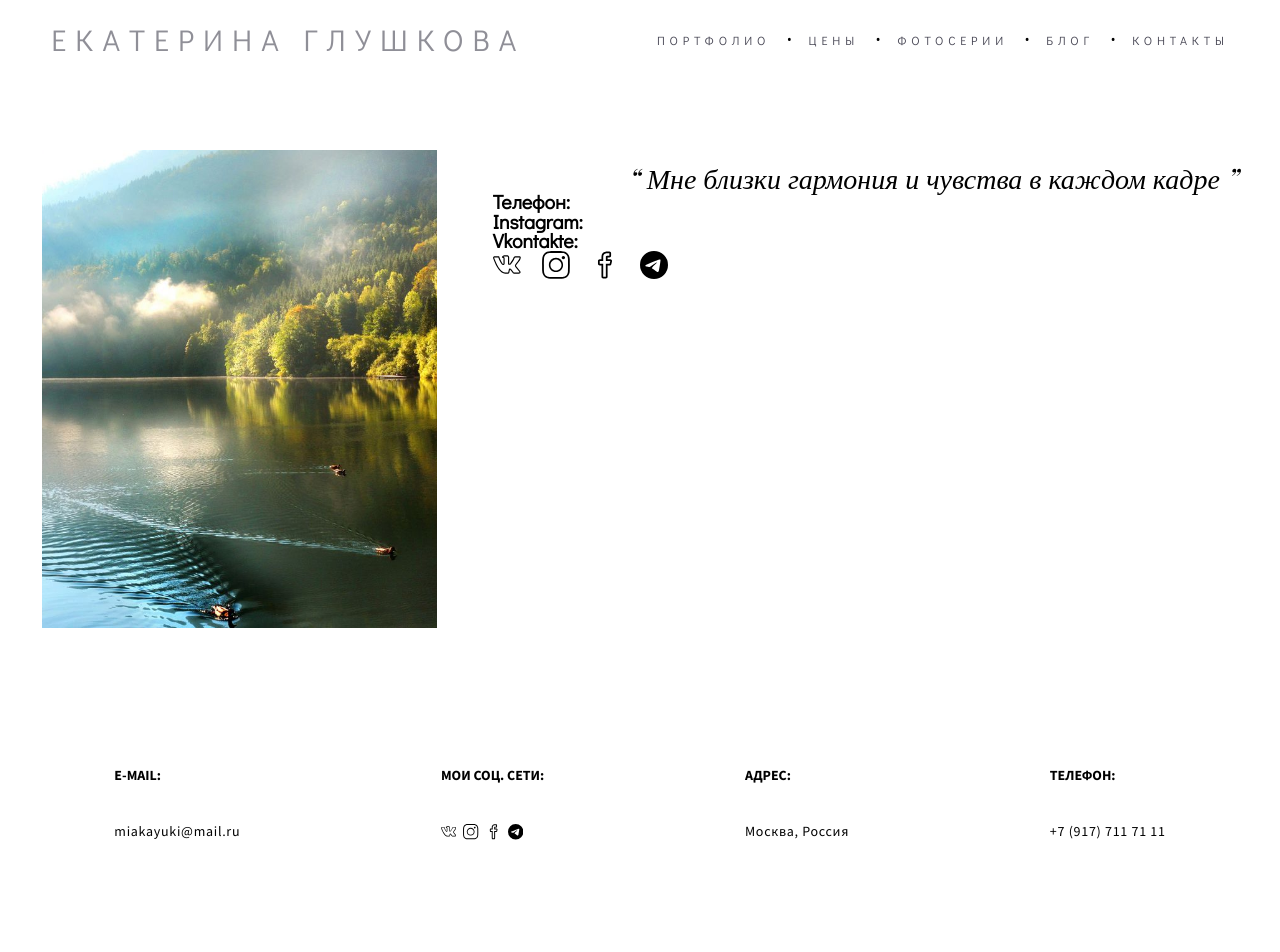
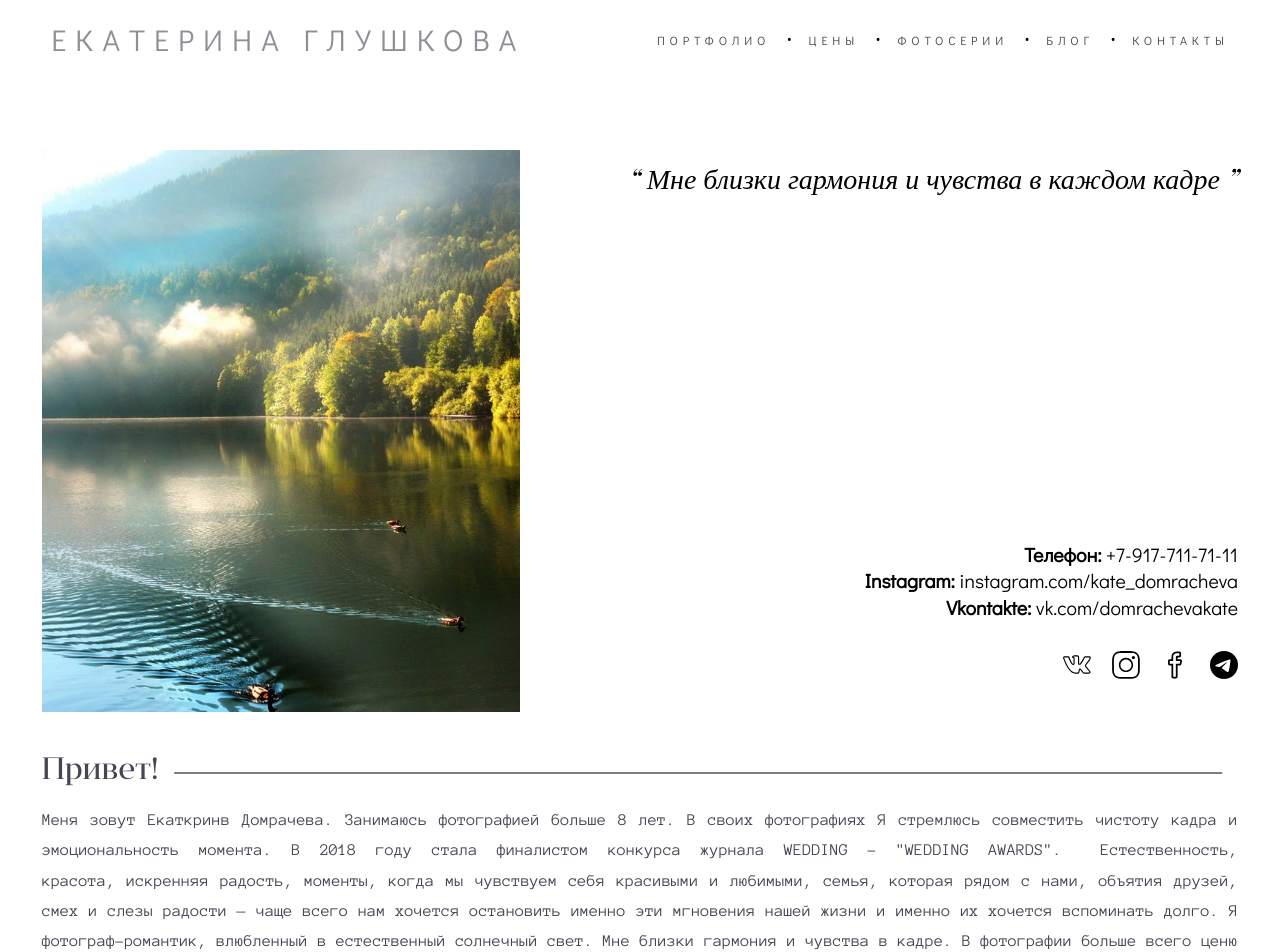
Before and after one commit to Akulllvlllad/glushkova-next-frontend, a Next.js app: page /contacts in a window 1280 px wide. Shown: the top 952 px of the page. Before the commit the page ends 912 px from the top, so only its background shows below. Built offline with nearby package versions, Linux system fonts and the light colour scheme; a web font is replaced by a local one.

Commit message:
add essay

```diff
--- a/app/assets/scss/components/contacts.scss
+++ b/app/assets/scss/components/contacts.scss
@@ -1,3 +1,10 @@
+$--NEXT-screen__PC: 1200px;
+$--NEXT-screen__microPC: 992px;
+$--NEXT-screen__Tablet: 768px;
+$--NEXT-screen__phone: 480px;
+$--NEXT-screen__iphone5: 320px;
+
+
 .Contacts {
 	&__container {
 	}
@@ -8,18 +15,27 @@
 
 .me {
 	display: flex;
+	flex-wrap: wrap;
 
 	&__img {
-		flex-basis: 33%;
+		flex-basis: 40%;
 		position: relative;
-		padding-bottom: 40%;
+		padding-bottom: 47%;
+
 	}
 
 	&__body {
-		flex-basis: 67%;
+		flex-basis: 60%;
 		padding: 1rem 0 2rem 4rem;
+		display: flex;
+		flex-direction: column;
+		justify-content: space-between;
 	}
-
+	&__contacts{
+		display: flex;
+		flex-direction: column;
+		gap: 2.4rem;
+	}
 	&__quote {
 		text-align: end;
 		width: 100%;
@@ -38,7 +54,22 @@
 
 .links__me {
 	gap: 1.5rem;
+	justify-content: end;
 	a {
 		font-size: 2rem;
 	}
 }
+// media < =======================
+@media(max-width: $--NEXT-screen__Tablet) {
+	.me{
+		&__img{
+			flex-basis: 100%;
+			padding-bottom: 100%;
+		}
+		&__body{
+			flex-basis: 100%;
+			padding: 1rem 0;
+			height: 20rem;
+		}
+	}
+}
--- a/app/components/panel-link/PanelLinks.tsx
+++ /dev/null
@@ -1,17 +0,0 @@
-import React from 'react'
-import styles  from './PanelLinks.module.scss'
-export const PanelLinks = () => {
-	return (
-		<ul className={styles.root}>
-			<li>
-				<strong>Телефон: </strong>
-			</li>
-			<li>
-				<strong>Instagram: </strong>
-			</li>
-			<li>
-				<strong>Vkontakte: </strong>
-			</li>
-		</ul>
-	)
-}
--- /dev/null
+++ b/app/components/ui/essay/Essay.module.scss
@@ -0,0 +1,41 @@
+@import '../../../assets/scss/lib/globals.scss';
+.root{
+	padding: 3rem 0;
+}
+.title {
+	display: flex;
+	font-family: Anglecia;
+	letter-spacing: 0em;
+	word-wrap: break-word;
+	line-height: 1.2em;
+	font-size: 2.2rem;
+	margin-bottom: 1rem;
+	color: $--NEXT-logo__font-color;
+}
+
+.line {
+	position: relative;
+	height: 100%;
+	width: 100%;
+
+	color: rgba(0, 0, 0, 0);
+	span {
+		position: absolute;
+		left: 50%;
+		top: 50%;
+		background-color: black;
+		height: 1px;
+		width: 97%;
+		transform: translate(-50%, -50%);
+	}
+}
+
+.text {
+	color: $--NEXT-logo__font-color;
+	font-family: 'Anonymous Pro', monospace;
+	font-size: 1.2rem;
+	letter-spacing: 0em;
+	text-align: justify;
+	word-wrap: break-word;
+	line-height: 1.8;
+}
--- /dev/null
+++ b/app/components/ui/essay/Essay.tsx
@@ -0,0 +1,23 @@
+import  { FC } from 'react'
+import styles from './Essay.module.scss'
+type EssayProps = {
+	description: {
+		title: string
+		text: string
+	}
+}
+
+
+export const Essay: FC<EssayProps> = ({ description }) => {
+	return (
+		<div className={styles.root}>
+			<h2 className={styles.title}>
+				{description.title}
+				<p className={styles.line}>/
+					<span></span>
+				</p>
+			</h2>
+			<p className={styles.text}>{description.text}</p>
+		</div>
+	)
+}
--- /dev/null
+++ b/app/components/ui/form/Form.tsx
@@ -0,0 +1,5 @@
+import React from 'react'
+
+export const Form = () => {
+	return <form>asda</form>
+}
--- /dev/null
+++ b/app/components/ui/panel-link/FastLinks.tsx
@@ -0,0 +1,31 @@
+import React, { FC } from 'react'
+import styles  from './PanelLinks.module.scss'
+
+
+type FastLinksProps = {
+	links: {
+		instagram: string
+		vk: string
+		phone: string
+	}
+}
+
+export const FastLinks: FC<FastLinksProps> = ({ links }) => {
+	const { instagram, vk, phone} = links
+	return (
+		<ul className={styles.root}>
+			<li>
+				<strong>Телефон: </strong>
+				{phone}
+			</li>
+			<li>
+				<strong>Instagram: </strong>
+				{instagram}
+			</li>
+			<li>
+				<strong>Vkontakte: </strong>
+				{vk}
+			</li>
+		</ul>
+	)
+}
--- a/app/components/panel-link/PanelLinks.module.scss
+++ b/app/components/ui/panel-link/PanelLinks.module.scss
@@ -3,6 +3,10 @@
 .root{
 	font-family: didact gothic, serif;
 	font-size: 1.4rem;
+	text-align: end;
+	display: flex;
+	flex-direction: column;
+	gap: 0.5rem;
 	strong{
 
 	}
--- a/pages/_document.tsx
+++ b/pages/_document.tsx
@@ -20,7 +20,7 @@ export default function Document() {
 				></link>
 
 				<link href="https://fonts.googleapis.com/css2?family=Playfair+Display:ital@0;1&display=swap" rel="stylesheet"></link>
-
+				<link href="https://fonts.googleapis.com/css2?family=Anonymous+Pro&display=swap" rel="stylesheet"></link>
 				<meta name='theme-color' content='#CD313A' />
 
 				<meta name='msapplication-navbutton-color' content='#CD313A' />
--- a/pages/contacts.tsx
+++ b/pages/contacts.tsx
@@ -3,17 +3,23 @@ import { Section } from '../app/components/ui/section'
 import Image from 'next/image'
 import img1 from '../app/assets/image/look.com.ua-119261.jpg'
 import { LinksPanel } from '../app/components/ui/linksPanel/LinksPanel'
-import { PanelLinks } from '../app/components/panel-link/PanelLinks'
-
-
+import { FastLinks } from '../app/components/ui/panel-link/FastLinks'
+import { Essay } from '../app/components/ui/essay/Essay'
+import { Form } from '../app/components/ui/form/form'
 
 const me = {
 	image: img1,
 	quote: 'Мне близки гармония и чувства в каждом кадре',
+	fastLinks: {
 		instagram: 'instagram.com/kate_domracheva',
 		vk: 'vk.com/domrachevakate',
 		phone: '+7-917-711-71-11',
-	description: '',
+	},
+
+	description: {
+		title: 'Привет!',
+		text: 'Меня зовут Екаткринв Домрачева. Занимаюсь фотографией больше 8 лет. В своих фотографиях Я стремлюсь совместить чистоту кадра и эмоциональность момента. В 2018 году стала финалистом конкурса журнала WEDDING  - "WEDDING AWARDS".  Естественность, красота, искренняя радость, моменты, когда мы чувствуем себя красивыми и любимыми, семья, которая рядом с нами, объятия друзей, смех и слезы радости — чаще всего нам хочется остановить именно эти мгновения нашей жизни и именно их хочется вспоминать долго. Я фотограф-романтик, влюбленный в естественный солнечный свет. Мне близки гармония и чувства в кадре. В фотографии больше всего ценю воздух, естественность и красивые детали. Люблю видеть в кадре счастливых и гармоничных людей, их доброту, красоту, чувственность и нежность.  Если Вы разделяете мои представления и Вам нравятся мои фотографии, то Я с радостью помогу сохранить в памяти Ваш неповторимый день! '
+	}
 }
 
 const links = [
@@ -39,17 +45,19 @@ export default function Contacts() {
 					<div className='me__body'>
 						<p className='me__quote'>
 							<em>{me.quote}</em>
-
-
 						</p>
 
-						<PanelLinks />
-
+						<div className='me__contacts'>
+							<FastLinks links={me.fastLinks} />
 							<LinksPanel links={links} prefix={'_me'} />
 						</div>
 					</div>
-				<div className='essay'></div>
-				<form></form>
+				</div>
+				<div className='me__'>
+					<Essay description={me.description} />
+					<Form />
+
+				</div>
 			</Section>
 		</Dashboard>
 	)
```
Also changed, not shown: app/components/ui/form/form.module.scss (added). Lines whose indentation alone changed are shown as unchanged.
